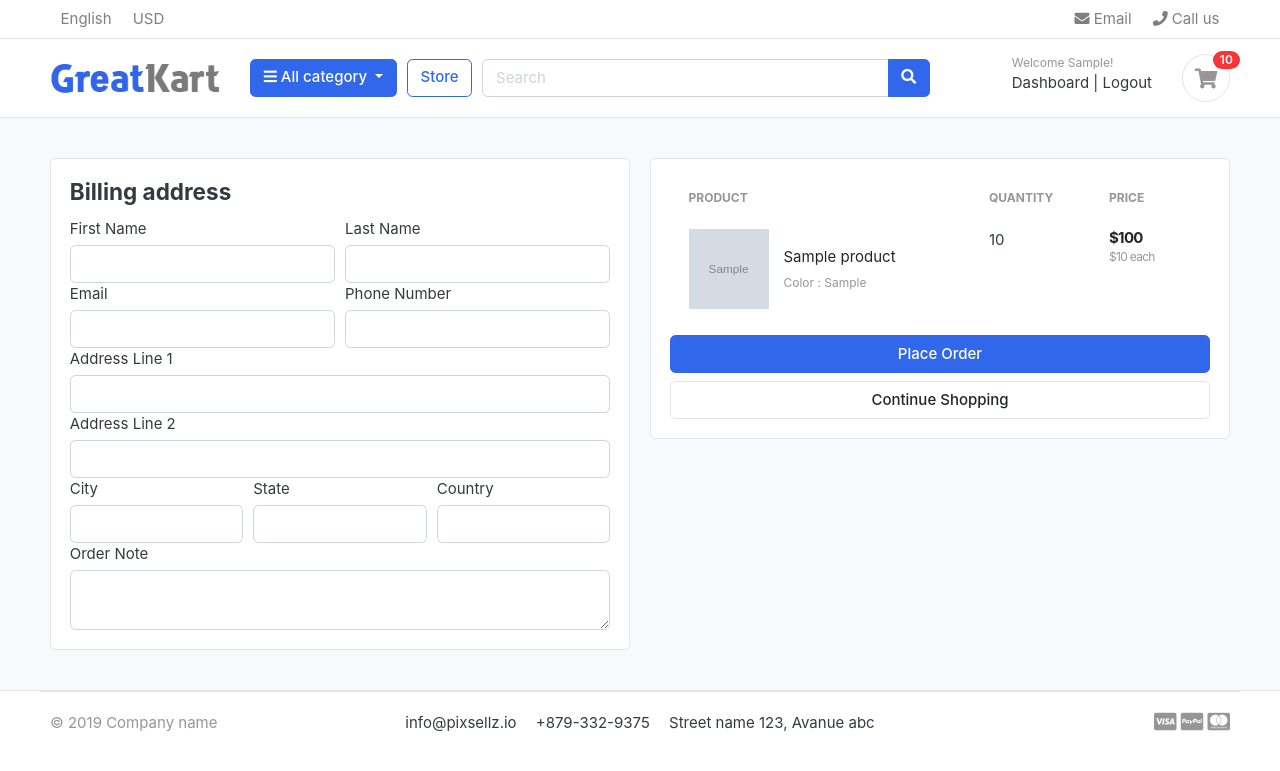
After one commit to mishra-pallavi/Django-ecommerce, a Django app: page /cart/checkout/ in a window 1280 px wide. The commit adds this page. Shown: the top 771 px of the page. Run offline with Django 5.2, Linux system fonts and the light colour scheme; a user stored in the database is signed in; tables that the repository leaves empty hold one stand-in row (values such as "Sample post"); grey boxes marked "Sample" are stand-in pictures; some libraries are stand-ins or nearby versions; some web fonts are replaced.

Commit message:
handel cart and checkout for logged in user

```diff
--- a/carts/context_processors.py
+++ b/carts/context_processors.py
@@ -8,7 +8,10 @@ def counter(request):
     else:
         try:
             cart = Cart.objects.filter(cart_id=_cart_id(request))
-            cart_items = CartItem.objects.all().filter(cart=cart[:1])
+            if request.user.is_authenticated:
+                cart_items = CartItem.objects.all().filter(user=request.user)
+            else:
+                cart_items = CartItem.objects.all().filter(cart=cart[:1])
             for cart_item in cart_items:
                 cart_count += cart_item.quantity
         except Cart.DoesNotExist:
--- a/carts/models.py
+++ b/carts/models.py
@@ -1,5 +1,6 @@
 from django.db import models
 from store.models import Product, Variation
+from accounts.models import Account
 
 # Create your models here.
 class Cart(models.Model):
@@ -11,9 +12,10 @@ class Cart(models.Model):
 
 
 class CartItem(models.Model):
+    user = models.ForeignKey(Account, on_delete=models.CASCADE, null=True)
     product = models.ForeignKey(Product, on_delete=models.CASCADE)
     variations = models.ManyToManyField(Variation, blank=True)
-    cart = models.ForeignKey(Cart, on_delete=models.CASCADE)
+    cart = models.ForeignKey(Cart, on_delete=models.CASCADE, null=True)
     quantity = models.IntegerField()
     is_active = models.BooleanField(default=True)
 
--- a/carts/urls.py
+++ b/carts/urls.py
@@ -6,4 +6,6 @@ urlpatterns = [
     path('add_cart/<int:product_id>/', views.add_cart,name='add_cart'),
     path('remove_cart/<int:product_id>/<int:cart_item_id>/', views.remove_cart,name='remove_cart'),
     path('remove_cart_item/<int:product_id>/<int:cart_item_id>/', views.remove_cart_item,name='remove_cart_item'),
+
+    path('checkout/',views.checkout, name='checkout')
 ]
--- a/carts/views.py
+++ b/carts/views.py
@@ -2,6 +2,7 @@ from django.shortcuts import render,redirect, get_object_or_404
 from store.models import Product, Variation
 from .models import Cart, CartItem
 from django.core.exceptions import ObjectDoesNotExist
+from django.contrib.auth.decorators import login_required
 
 # Create your views here.
 def _cart_id(request):
@@ -12,71 +13,129 @@ def _cart_id(request):
 
 
 def add_cart(request, product_id):
+    current_user = request.user
     product = Product.objects.get(id=product_id)
-    product_variation = []
-    if request.method == 'POST':
-        for item in request.POST:
-            key = item
-            value = request.POST[key]
+    # if the user is authenticated
+    if current_user.is_authenticated:
+        product_variation = []
+        if request.method == 'POST':
+            for item in request.POST:
+                key = item
+                value = request.POST[key]
 
-            try:
-                variation = Variation.objects.get(product=product,variation_category__iexact=key, variation_value__iexact=value)
-                product_variation.append(variation)
-            except:
-                pass
+                try:
+                    variation = Variation.objects.get(product=product,variation_category__iexact=key, variation_value__iexact=value)
+                    product_variation.append(variation)
+                except:
+                    pass
+        is_cart_item_exist = CartItem.objects.filter(product=product,user=current_user).exists()
+        if is_cart_item_exist:
+            cart_item = CartItem.objects.filter(product=product,user=current_user)
+            # existing_variation -> db
+            # current_variation
+            ex_var_list = []
+            id = []
+            for item in cart_item:
+                existing_variation = item.variations.all()
+                ex_var_list.append(list(existing_variation))
+                id.append(item.id)
 
-    try:
-        cart = Cart.objects.get(cart_id=_cart_id(request))
-    except Cart.DoesNotExist:
-        cart = Cart.objects.create(
-            cart_id = _cart_id(request)
-        )
-    cart.save()
+            if product_variation in ex_var_list:
+                # increase the cart item quantity
+                index = ex_var_list.index(product_variation)
+                item_id = id[index]
+                item = CartItem.objects.get(product=product,id=item_id)
+                item.quantity +=1
+                item.save()
+            else:
+                item = CartItem.objects.create(product=product,quantity=1,user=current_user)
+                # create a new cart item
+                if len(product_variation) > 0:
+                    item.variations.clear()
+                    item.variations.add(*product_variation)
+                item.save()
+        else:
+            cart_item = CartItem.objects.create(
+                product = product,
+                quantity = 1,
+                user = current_user,
+            )
+            if len(product_variation) > 0:
+                cart_item.variations.clear()
+                cart_item.variations.add(*product_variation)
+            cart_item.save()
 
-    is_cart_item_exist = CartItem.objects.filter(product=product,cart=cart).exists()
-    if is_cart_item_exist:
-        cart_item = CartItem.objects.filter(product=product,cart=cart)
-        # existing_variation -> db
-        # current_variation
-        ex_var_list = []
-        id = []
-        for item in cart_item:
-            existing_variation = item.variations.all()
-            ex_var_list.append(list(existing_variation))
-            id.append(item.id)
+        return redirect('cart')
+    else:
+        product = Product.objects.get(id=product_id)
+        product_variation = []
+        if request.method == 'POST':
+            for item in request.POST:
+                key = item
+                value = request.POST[key]
 
-        if product_variation in ex_var_list:
-            # increase the cart item quantity
-            index = ex_var_list.index(product_variation)
-            item_id = id[index]
-            item = CartItem.objects.get(product=product,id=item_id)
-            item.quantity +=1
-            item.save()
+                try:
+                    variation = Variation.objects.get(product=product,variation_category__iexact=key, variation_value__iexact=value)
+                    product_variation.append(variation)
+                except:
+                    pass
+
+        try:
+            cart = Cart.objects.get(cart_id=_cart_id(request))
+        except Cart.DoesNotExist:
+            cart = Cart.objects.create(
+                cart_id = _cart_id(request)
+            )
+        cart.save()
+
+        is_cart_item_exist = CartItem.objects.filter(product=product,cart=cart).exists()
+        if is_cart_item_exist:
+            cart_item = CartItem.objects.filter(product=product,cart=cart)
+            # existing_variation -> db
+            # current_variation
+            ex_var_list = []
+            id = []
+            for item in cart_item:
+                existing_variation = item.variations.all()
+                ex_var_list.append(list(existing_variation))
+                id.append(item.id)
+
+            if product_variation in ex_var_list:
+                # increase the cart item quantity
+                index = ex_var_list.index(product_variation)
+                item_id = id[index]
+                item = CartItem.objects.get(product=product,id=item_id)
+                item.quantity +=1
+                item.save()
+            else:
+                item = CartItem.objects.create(product=product,quantity=1,cart=cart)
+                # create a new cart item
+                if len(product_variation) > 0:
+                    item.variations.clear()
+                    item.variations.add(*product_variation)
+                item.save()
         else:
-            item = CartItem.objects.create(product=product,quantity=1,cart=cart)
-            # create a new cart item
+            cart_item = CartItem.objects.create(
+                product = product,
+                quantity = 1,
+                cart = cart,
+            )
             if len(product_variation) > 0:
-                item.variations.clear()
-                item.variations.add(*product_variation)
-            item.save()
-    else:
-        cart_item = CartItem.objects.create(
-            product = product,
-            quantity = 1,
-            cart = cart,
-        )
-        if len(product_variation) > 0:
-            cart_item.variations.clear()
-            cart_item.variations.add(*product_variation)
-        cart_item.save()
+                cart_item.variations.clear()
+                cart_item.variations.add(*product_variation)
+            cart_item.save()
 
-    return redirect('cart')
+        return redirect('cart')
+    # is user is not authenticated
 
 def remove_cart(request,product_id, cart_item_id):
-    cart = Cart.objects.get(cart_id=_cart_id(request))
     product = get_object_or_404(Product,id=product_id)
     try:
-        cart_item = CartItem.objects.get(product=product,cart=cart,id=cart_item_id)
+        if request.user.is_authenticated:
+            cart_item = CartItem.objects.get(product=product,user=request.user,id=cart_item_id)
+        else:
+            cart = Cart.objects.get(cart_id=_cart_id(request))
+            cart_item = CartItem.objects.get(product=product,cart=cart,id=cart_item_id)
         if cart_item.quantity > 1:
             cart_item.quantity -= 1
             cart_item.save()
@@ -89,9 +148,12 @@ def remove_cart(request,product_id, cart_item_id):
 
 
 def remove_cart_item(request,product_id,cart_item_id):
-    cart = Cart.objects.get(cart_id=_cart_id(request))
     product = get_object_or_404(Product,id=product_id)
-    cart_item = CartItem.objects.get(product=product,cart=cart,id=cart_item_id)
+    if request.user.is_authenticated:
+        cart_item = CartItem.objects.get(product=product,user=request.user,id=cart_item_id)
+    else:
+        cart = Cart.objects.get(cart_id=_cart_id(request))
+        cart_item = CartItem.objects.get(product=product,cart=cart,id=cart_item_id)
     cart_item.delete()
     return redirect('cart')
 
@@ -100,8 +162,11 @@ def remove_cart_item(request,product_id,cart_item_id):
 
 def cart(request, total=0, quantity=0,cart_items=None):
     try:
-        cart = Cart.objects.get(cart_id =_cart_id(request))
-        cart_items = CartItem.objects.filter(cart=cart, is_active=True)
+        if request.user.is_authenticated:
+            cart_items = CartItem.objects.filter(user=request.user, is_active=True)
+        else:
+            cart = Cart.objects.get(cart_id =_cart_id(request))
+            cart_items = CartItem.objects.filter(cart=cart, is_active=True)
         for cart_item in cart_items:
             total = (cart_item.product.price * cart_item.quantity)
             quantity != cart_item.quantity
@@ -120,3 +185,31 @@ def cart(request, total=0, quantity=0,cart_items=None):
     }
 
     return render(request,'store/cart.html', context)
+
+@login_required(login_url='login')
+def checkout(request, total=0, quantity=0,cart_items=None):
+    tax=0
+    grand_total=0
+    try:
+        if request.user.is_authenticated:
+            cart_items = CartItem.objects.filter(user=request.user, is_active=True)
+        else:
+            cart = Cart.objects.get(cart_id =_cart_id(request))
+            cart_items = CartItem.objects.filter(cart=cart, is_active=True)
+        for cart_item in cart_items:
+            total = (cart_item.product.price * cart_item.quantity)
+            quantity != cart_item.quantity
+
+        tax = (2 * total)/100
+        grand_total = total+tax
+    except ObjectDoesNotExist:
+        pass
+
+    context = {
+        'total': total,
+        'quatity': quantity,
+        'cart_items': cart_items,
+        'tax':tax,
+        'grand_total':grand_total
+    }
+    return render(request, 'store/checkout.html',context)
--- a/templates/store/cart.html
+++ b/templates/store/cart.html
@@ -104,7 +104,7 @@
                 <p class="text-center mb-3">
                     <img src="{% static './images/misc/payments.png' %}" height="26">
                 </p>
-                <a href="./place-order.html" class="btn btn-primary btn-block"> Checkout </a>
+                <a href="{% url 'checkout' %}" class="btn btn-primary btn-block"> Checkout </a>
                 <a href="{% url 'store' %}" class="btn btn-light btn-block">Continue Shopping</a>
             </div> <!-- card-body.// -->
             </div> <!-- card.// -->
--- /dev/null
+++ b/templates/store/checkout.html
@@ -0,0 +1,139 @@
+{% extends 'base.html' %}
+{% load static %}
+
+
+
+{% block content %}
+
+<section class="section-content padding-y bg">
+    <div class="container">
+
+    <!-- ============================ COMPONENT 1 ================================= -->
+    <div class="row">
+        <aside class="col-lg-6">
+    <div class="card">
+        <div class="card-body">
+            <h4 class="card-title">
+                Billing address
+            </h4>
+            <form action="" method="POST">
+                {% csrf_token %}
+                <div class="form-row">
+                    <div class="col for-group">
+                        <label for="">First Name</label>
+                        <input type="text" name="first_name" class="form-control" required>
+                    </div>
+                    <div class="col for-group">
+                        <label for="">Last Name</label>
+                        <input type="text" name="last_name" class="form-control" required>
+                    </div>
+                </div>
+                <div class="form-row">
+                    <div class="col for-group">
+                        <label for="">Email</label>
+                        <input type="email" name="email" class="form-control" required>
+                    </div>
+                    <div class="col for-group">
+                        <label for="">Phone Number</label>
+                        <input type="text" name="phone" class="form-control" required>
+                    </div>
+                </div>
+                <div class="form-row">
+                    <div class="col for-group">
+                        <label for="">Address Line 1</label>
+                        <input type="text" name="address_line_1" class="form-control" required>
+                    </div>
+                </div>
+                <div class="form-row">
+                    <div class="col for-group">
+                        <label for="">Address Line 2</label>
+                        <input type="text" name="address_line_2" class="form-control">
+                    </div>
+                </div>
+                <div class="form-row">
+                    <div class="col for-group">
+                        <label for="">City</label>
+                        <input type="text" name="city" class="form-control" required>
+                    </div>
+                    <div class="col for-group">
+                        <label for="">State</label>
+                        <input type="text" name="state" class="form-control" required>
+                    </div>
+                    <div class="col for-group">
+                        <label for="">Country</label>
+                        <input type="text" name="country" class="form-control" required>
+                    </div>
+                </div>
+                <div class="form-row">
+                    <div class="col for-group">
+                        <label for="">Order Note</label>
+                        <textarea name="order_note" rows="2" class="form-control"> </textarea>
+                    </div>
+                </div>
+
+        </div>
+    </div> <!-- card.// -->
+
+        </aside> <!-- col.// -->
+        <aside class="col-lg-6">
+
+            <div class="card">
+            <div class="card-body">
+                <table class="table table-borderless table-shopping-cart">
+                    <thead class="text-muted">
+                    <tr class="small text-uppercase">
+                      <th scope="col">Product</th>
+                      <th scope="col" width="120">Quantity</th>
+                      <th scope="col" width="120">Price</th>
+                    </tr>
+                    </thead>
+                    <tbody>
+                    {% for cart_item in cart_items %}
+                    <tr>
+                        <td>
+                            <figure class="itemside align-items-center">
+                                <div class="aside"><img src="{{ cart_item.product.image.url  }}" class="img-sm"></div>
+                                <figcaption class="info">
+                                    <a href="{{ cart_item.product.get_url }}" class="title text-dark">{{ cart_item.product.product_name }}</a>
+                                    <p class="text-muted small">
+                                        {% if cart_item.variations.all %}
+                                            {% for item in cart_item.variations.all %}
+                                                {{ item.variation_category | capfirst }} : {{ item.variation_value | capfirst }}
+                                                <br>
+                                            {% endfor %}
+                                        {% endif %}
+                                    </p>
+                                </figcaption>
+                            </figure>
+                        </td>
+                        <td>
+                            <!-- col.// -->
+                            <label for="">{{ cart_item.quantity }}</label>
+                        </td>
+                        <td>
+                            <div class="price-wrap">
+                                <var class="price">${{ cart_item.sub_total }}</var>
+                                <small class="text-muted"> ${{ cart_item.product.price }} each </small>
+                            </div> <!-- price-wrap .// -->
+                        </td>
+
+                    </tr>
+                    {% endfor %}
+                    </tbody>
+                    </table>
+                <button type="submit" name="submit" class="btn btn-primary btn-block">Place Order</button>
+                <a href="{% url 'store' %}" class="btn btn-light btn-block">Continue Shopping</a>
+            </div> <!-- card-body.// -->
+            </div> <!-- card.// -->
+        </form>
+
+    </aside> <!-- col.// -->
+
+
+    </div> <!-- row.// -->
+    <!-- ============================ COMPONENT 1 END .// ================================= -->
+
+    </div> <!-- container .//  -->
+    </section>
+
+{% endblock content %}
```
Also changed, not shown: accounts/views.py (+53 -1 lines), carts/migrations/0003_cartitem_user_alter_cartitem_cart.py (added).
